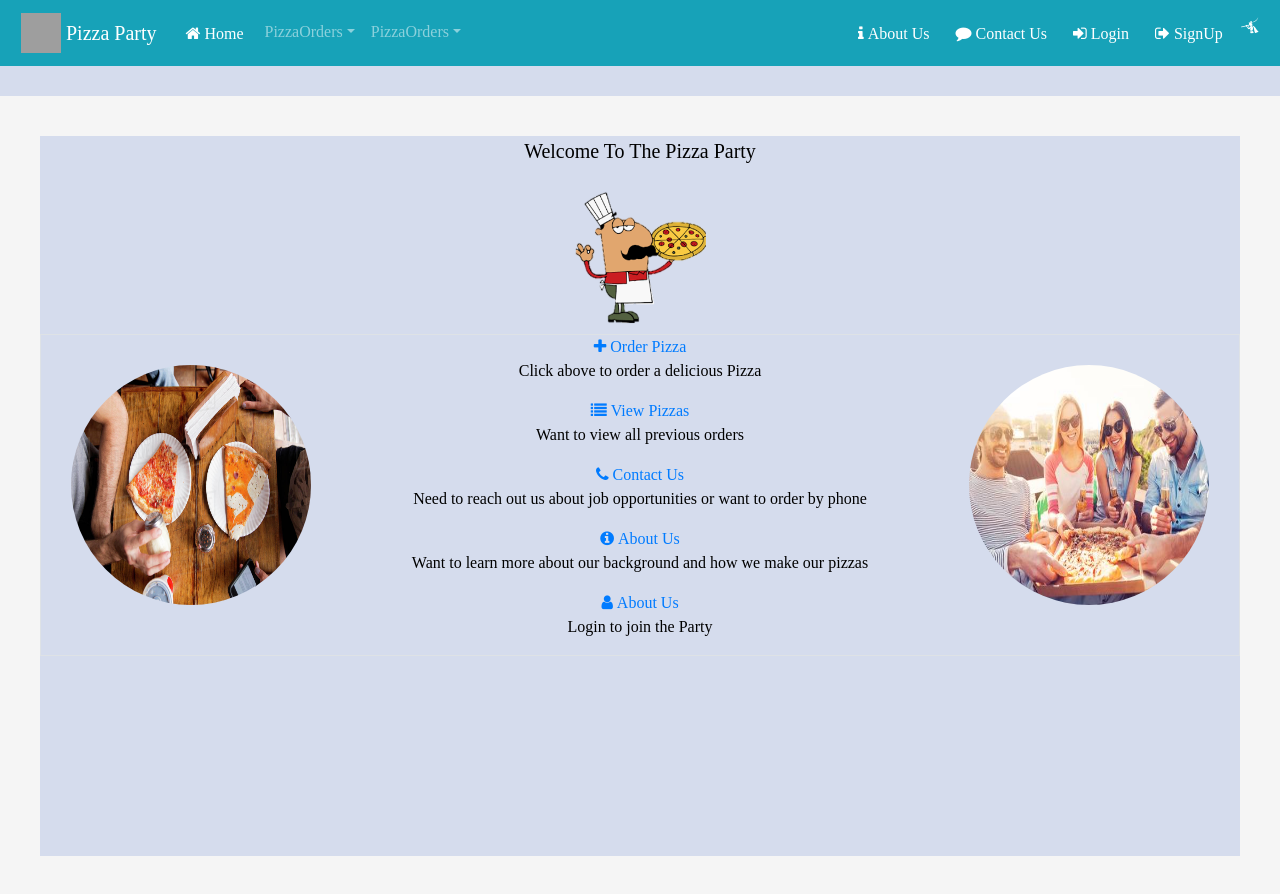
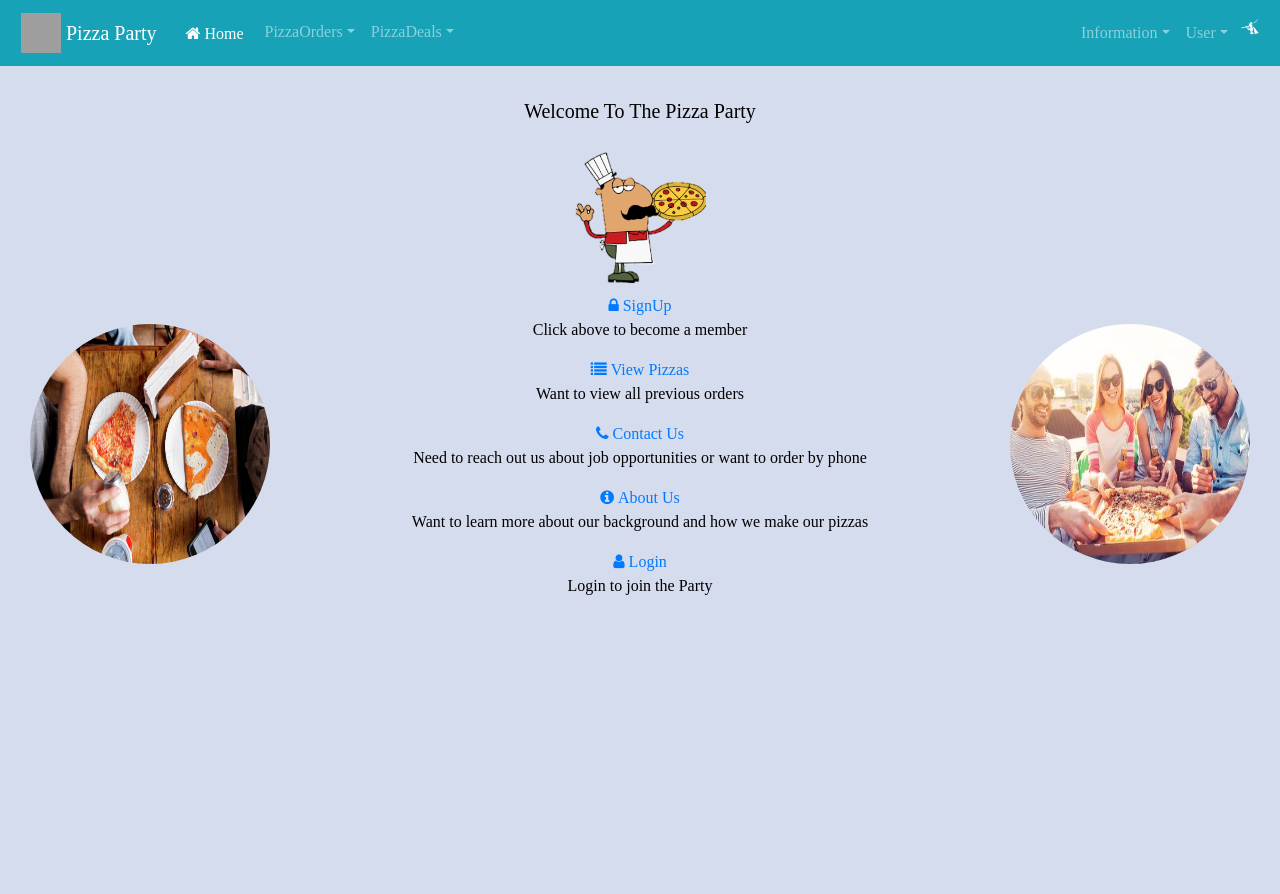
Before and after one commit to AndrewMinogue/WebAppDevelopmentVueAssignment, a Vue app: page /contactus in a window 1280 px wide. Built offline with nearby package versions, Linux system fonts and the light colour scheme; grey boxes are pictures that could not be loaded; what vue-sweetalert2, vue-tables-2, vueform would draw is missing.

Commit message:
Added Another route for pizza deals

```diff
--- a/src/App.vue
+++ b/src/App.vue
@@ -7,20 +7,24 @@
       <b-collapse is-nav id="nav_collapse">
         <b-navbar-nav >
           <b-nav-item to="/#"><i class="fa fa-home" style="padding: 5px; color: white;"> Home</i></b-nav-item>
-          <b-nav-item-dropdown text="PizzaOrders" right>
+          <b-nav-item-dropdown  style="color: white;" text="PizzaOrders" right>
             <b-dropdown-item to="/OrderPizza">Order Pizza</b-dropdown-item>
             <b-dropdown-item to="/Pizzas">View All Orders</b-dropdown-item>
           </b-nav-item-dropdown>
-          <b-nav-item-dropdown text="PizzaOrders" right>
+          <b-nav-item-dropdown style="color: white;"  text="PizzaDeals" right>
             <b-dropdown-item to="/MakePizzaDeal">Make Pizza Deal</b-dropdown-item>
             <b-dropdown-item to="/PizzaDeals">View Pizza Deals</b-dropdown-item>
           </b-nav-item-dropdown>
         </b-navbar-nav>
         <b-navbar-nav class="ml-auto">
-          <b-nav-item to="/AboutUs"><i class="fa fa-info" style="padding: 5px; color: white;"> About Us</i></b-nav-item>
-          <b-nav-item to="/ContactUs"><i class="fa fa-comment" style="padding: 5px; color: white;"> Contact Us</i></b-nav-item>
-          <b-nav-item to="/Login"><i class="fa fa-sign-in" style="padding: 5px; color: white;"> Login</i></b-nav-item>
-          <b-nav-item to="/SignUp"><i class="fa fa-sign-out" style="padding: 5px; color: white;" > SignUp</i></b-nav-item>
+          <b-nav-item-dropdown style="color: white;" text="Information" right>
+            <b-dropdown-item to="/AboutUs">About Us</b-dropdown-item>
+            <b-dropdown-item to="/ContactUs">Contact Us</b-dropdown-item>
+          </b-nav-item-dropdown>
+          <b-nav-item-dropdown text="User" right>
+            <b-dropdown-item to="/Login">Login</b-dropdown-item>
+            <b-dropdown-item to="/SignUp">Sign Up</b-dropdown-item>
+          </b-nav-item-dropdown>
           <i class="fa fa-pied-piper-alt fa-1x" style="padding: 5px; color: white;"></i>
         </b-navbar-nav>
       </b-collapse>
@@ -33,30 +37,8 @@
   export default {
     data () {
       return {
-        sideNav: false
       }
     },
-    computed: {
-      menuItems () {
-        let menuItems = [
-            {class: 'face', title: 'Sign up', link: '/SignUp'},
-            {class: 'lock_open', title: 'Sign in', link: '/Login'},
-            {class: 'fa fa-info', title: 'About Us', link: '/AboutUs'},
-            {class: 'fa fa-comment', title: 'Contact Us', link: '/ContactUs'},
-        ]
-        if (this.userIsAuthenticated) {
-          menuItems = [
-            {class: 'supervisor_account', title: 'View Meetups', link: '/OrderPizza'},
-            {class: 'room', title: 'Organize Meetup', link: '/Pizzas'},
-            {class: 'person', title: 'Profile', link: '/Mapx'}
-          ]
-        }
-        return menuItems
-      },
-      userIsAuthenticated () {
-        return this.$store.getters.user !== null && this.$store.getters.user !== undefined
-      }
-    }
   }
 </script>
 
--- /dev/null
+++ b/src/components/EditDeal.vue
@@ -0,0 +1,77 @@
+<template>
+  <div id="app1" class="hero">
+    <h3 class="vue-title"><i style="padding: 1px"></i>{{messagetitle}}</h3>
+    <div class="container mt-3 mt-sm-5">
+      <div class="row justify-content-center">
+        <div class="col-md-6">
+          <template v-if="childDataLoaded">
+            <pizzadeal-form :pizzadeal="pizzadeal" pizzaDealTitle="Update Pizza Deal"
+                        @order-is-created-updated="updatePizzaDeal"></pizzadeal-form>
+          </template>
+        </div><!-- /col -->
+      </div><!-- /row -->
+    </div><!-- /container -->
+  </div>
+</template>
+
+<script>
+  import PizzaDealForm from '@/components/PizzaDealForm'
+  import dealpizza from "@/services/dealpizza";
+
+  export default {
+    data () {
+      return {
+        pizzadeal: {},
+        childDataLoaded: false,
+        temp: {},
+        messagetitle: ' '
+      }
+    },
+    components: {
+      'pizzadeal-form': PizzaDealForm
+    },
+    created () {
+      this.getPizzaDeal()
+    },
+    methods: {
+      getPizzaDeal: function () {
+        dealpizza.fetchPizzaDeal(this.$router.params)
+          .then(response => {
+            this.temp = response.data
+            this.pizzadeal = this.temp[0]
+            this.childDataLoaded = true
+            console.log('Getting Pizza Deal to Edit: ' + JSON.stringify(this.pizzadeal, null, 5))
+          })
+          .catch(error => {
+            this.errors.push(error)
+            console.log(error)
+          })
+      },
+      updatePizzaDeal: function (pizzadeal) {
+        console.log('Before PUT ' + JSON.stringify(pizzadeal, null, 5))
+        dealpizza.putPizzaDeal(this.$router.params, pizzadeal)
+          .then(response => {
+            console.log(response)
+            console.log('AFTER PUT ' + JSON.stringify(pizzadeal, null, 5))
+          })
+          .catch(error => {
+            this.errors.push(error)
+            console.log(error)
+          })
+      }
+    }
+  }
+</script>
+
+<style scoped>
+  #app1 {
+    width: 95%;
+    margin: 0 auto;
+  }
+  .vue-title {
+    margin-top: 30px;
+    text-align: center;
+    font-size: 45pt;
+    margin-bottom: 10px;
+  }
+</style>
--- a/src/components/Home.vue
+++ b/src/components/Home.vue
@@ -8,11 +8,11 @@
         </td>
       </tr>
     </table>
-    <div align="center" class="middle border" >
+    <div align="center" class="middle" >
         <img src="../assets/peoplepizza.jpg" alt="description here" style="float:right;padding: 30px;border-radius: 50%" height="300" width="300"/>
             <img src="../assets/pp1.jpg" alt="description here" style="float:left;padding: 30px;border-radius: 50%" height="300" width="300"/>
-                <router-link to="/orderpizza"><i class="fa fa-plus">  Order Pizza</i></router-link>
-              <p class="lead1"> Click above to order a delicious Pizza</p>
+                <router-link to="/SignUp"><i class="fa fa-lock">  SignUp</i></router-link>
+              <p class="lead1"> Click above to become a member</p>
                 <router-link to="/pizzas"><i class="fa fa-list">  View Pizzas</i></router-link>
               <br/>
                 <p class="lead1">Want to view all previous orders</p>
@@ -22,8 +22,9 @@
                 <router-link to="/aboutus"><i class="fa fa-info-circle">  About Us</i></router-link>
               <br/>
                 <p class="lead1"> Want to learn more about our background and how we make our pizzas</p>
-                <router-link to="/login"><i class="fa fa-user">  About Us</i></router-link>
+                <router-link to="/login"><i class="fa fa-user">  Login</i></router-link>
                 <p class="lead1"> Login to join the Party</p>
+
     </div>
   </div>
 </template>
@@ -33,10 +34,6 @@
   .hero {
     height: 100vh;
     margin-top: 0px;
-    border-style: solid;
-    border-color: whitesmoke;
-    border-width: 40px;
-    border-position: fixed;
     margin-left: 0px;
     align-items: center;
     justify-content: center;
--- a/src/components/MakePizzaDeal.vue
+++ b/src/components/MakePizzaDeal.vue
@@ -8,11 +8,11 @@
           <form @submit.prevent="submit">
             <div class="form-group">
               <label class="form-label">Please Enter a deal name</label>
-              <input class="form__input" id="deals" name="deals" v-model="deals"/>
+              <input class="form__input" id="dealpizza" name="dealpizza" v-model="dealpizza"/>
             </div>
             <div class="form-group">
-              <label class="form-label">Pick a Pizza type</label>
-              <select type="text" v-model="pizza">
+              <label class="form-label" style="width:540px">Pick a Pizza type</label>
+              <select type="text" class="form-control" v-model="pizza">
                 <option value="null" selected disabled hidden>Pick A Pizza Type</option>
                 <option value="Pepperoni">Pepperoni</option>
                 <option value="MeatLover">MeatLover</option>
@@ -28,7 +28,7 @@
             </div>
             <div class="form-group">
               <label class="form-label">Please pick a drink!</label>
-              <select type="text" v-model="drink">
+              <select type="text" class="form-control"  v-model="drink">
                 <option value="null" selected disabled hidden>Pick A Pizza Type</option>
                 <option value="Coke">Coke</option>
                 <option value="7up">7up</option>
@@ -75,7 +75,7 @@
   import Vue from 'vue'
   import Vuelidate from 'vuelidate'
   import VueForm from 'vueform'
-  import pizzadeals from "../services/pizzadeals";
+  import dealpizza from "../services/dealpizza";
   import * as firebase from 'firebase';
   import { required, minLength, maxLength, between } from 'vuelidate/lib/validators';
 
@@ -94,18 +94,18 @@
     data () {
       return {
         messagetitle: ' Create your own pizza deal ',
-        deals: '',
+        dealpizza: '',
         pizza: '',
         side: '',
         drink:'',
         price:0,
         submitStatus: null,
         rating: 0,
-        pizzadeals: {},
+        pizzadeal: {},
       }
     },
     validations: {
-      deals:
+      dealpizza:
         {
           required,
           minLength: minLength(4)
@@ -145,16 +145,16 @@
             this.submitStatus = 'PENDING'
             setTimeout(() => {
               this.submitStatus = 'OK'
-              var pizzadeals = {
-                deals: this.deals,
+              var pizzadeal = {
+                dealpizza: this.dealpizza,
                 side: this.side,
                 price: this.price,
                 drink: this.drink,
                 pizza: this.pizza,
                 rating: this.rating
               }
-              this.pizzadeals = pizzadeals
-              this.submitPizzaDeal(this.pizzadeals)
+              this.pizzadeal = dealpizza
+              this.submitPizzaDeal(this.pizzadeal)
             }, 500)
           }
         }else{
@@ -163,7 +163,7 @@
       },
       submitPizzaDeal: function (pizzadeal) {
 
-        pizzadeals.postPizzaDeal(pizzadeal)
+        dealpizza.postPizzaDeal(pizzadeal)
           .then(response => {
             console.log(response)
           })
@@ -179,18 +179,19 @@
 
 
 <style scoped>
+  .hero {
+    height: 100vh;
+    margin-top: 0px;
+    margin-left: 0px;
+    align-items: center;
+    justify-content: center;
+    text-align: center;
+    color: #000;
+  }
   .vue-title {
     margin-top: 30px;
     text-align: center;
     font-size: 45pt;
-    color: #000000;
-  }
-  .hero {
-    height: 100vh;
-    margin-top: 30px;
-    align-items: center;
-    justify-content: center;
-    text-align: center;
     color: #000000;
   }
   #app1 {
--- a/src/components/OrderPizza.vue
+++ b/src/components/OrderPizza.vue
@@ -8,7 +8,7 @@
   <form @submit.prevent="submit">
     <div class="form-group">
       <label class="form-label">Select Payment Type</label>
-      <select type="text" v-model="paymenttype">
+      <select type="text" class="form-control" v-model="paymenttype">
         <option value="null" selected disabled hidden>Choose Payment Type</option>
         <option value="Direct">Direct</option>
         <option value="PayPal">PayPal</option>
@@ -163,6 +163,7 @@
 
 
     <style scoped>
+
       .vue-title {
         margin-top: 30px;
         text-align: center;
--- a/src/components/OrderPizzaForm.vue
+++ b/src/components/OrderPizzaForm.vue
@@ -113,6 +113,8 @@
           },
         methods: {
           submit () {
+            var user = firebase.auth().currentUser;
+            if (user) {
             console.log('submit!')
             this.$v.$touch()
             if (this.$v.$invalid) {
@@ -134,7 +136,9 @@
                 this.$emit('order-is-created-updated', this.pizzas)
               }, 500)
             }
-          },
+          } else{
+            }
+          }
         }
       }
 
--- a/src/components/PizzaDealForm.vue
+++ b/src/components/PizzaDealForm.vue
@@ -4,7 +4,6 @@
     <div class="container mt-3 mt-sm-5">
       <div class="row justify-content-center">
         <div class="col-md-6">
-
           <form @submit.prevent="submit">
             <div class="form-group">
               <label class="form-label">Please Enter a deal name</label>
@@ -12,7 +11,7 @@
             </div>
             <div class="form-group">
               <label class="form-label">Pick a Pizza type</label>
-              <select type="text" v-model="pizza">
+              <select type="text"  class="form-control"  v-model="pizza">
                 <option value="null" selected disabled hidden>Pick A Pizza Type</option>
                 <option value="Pepperoni">Pepperoni</option>
                 <option value="MeatLover">MeatLover</option>
@@ -24,11 +23,11 @@
             </div>
             <div class="form-group">
               <label class="form-label">What Side would you Like?</label>
-              <input class="form__input" id="deal" name="deal" v-model="deal"/>
+              <input class="form__input" id="side" name="side" v-model="side"/>
             </div>
             <div class="form-group">
               <label class="form-label">Please pick a drink!</label>
-              <select type="text" v-model="drink">
+              <select type="text"  class="form-control"  v-model="drink">
                 <option value="null" selected disabled hidden>Pick A Pizza Type</option>
                 <option value="Coke">Coke</option>
                 <option value="7up">7up</option>
@@ -88,27 +87,26 @@
 
   export default {
     name: 'MakePizzaDeal',
-    props: ['pizzaDealTitle','pizzadeals'],
+    props: ['pizzaDealTitle','pizzadeal'],
     data () {
       return {
         messagetitle: ' Place An Order ',
-        deals: this.pizzadeals.deals,
-        pizza: this.pizzadeals.pizza,
-        side: this.pizzadeals.side,
-        drink:this.pizzadeals.drink,
-        price:this.pizzadeals.price,
+        deals: this.pizzadeal.deals,
+        pizza: this.pizzadeal.pizza,
+        side: this.pizzadeal.side,
+        drink:this.pizzadeal.drink,
+        price:this.pizzadeal.price,
         submitStatus: null,
         rating: 0,
-        pizzas: {},
+        pizzadeal: {},
       }
     },
     validations: {
-      deals:
-        {
+      deals:{
           required,
           minLength: minLength(4)
         },
-      pizza: {
+      pizza:{
         required,
         maxLength: maxLength(20)
       },
@@ -139,17 +137,17 @@
           this.submitStatus = 'PENDING'
           setTimeout(() => {
             this.submitStatus = 'OK'
-            var pizzadeals = {
-              deals: this.pizzadeals.deals,
-              pizza: this.pizzadeals.pizza,
-              side: this.pizzadeals.side,
-              drink:this.pizzadeals.drink,
-              price:this.pizzadeals.price,
+            var pizzadeal = {
+              deals: this.deals,
+              pizza: this.pizza,
+              side: this.side,
+              drink:this.drink,
+              price:this.price,
             }
-            this.pizzas = pizzas;
-            console.log('Submitting in OrderForm : ' +
-              JSON.stringify(this.pizzas, null, 5))
-            this.$emit('order-is-created-updated', this.pizzas)
+            this.pizzadeal = pizzadeal;
+            console.log('Submitting in PizzaDealForm : ' +
+              JSON.stringify(this.pizzadeal, null, 5))
+            this.$emit('pizzadeal-is-created-updated', this.pizzadeal)
           }, 500)
         }
       },
@@ -161,14 +159,14 @@
 
 <style scoped>
   .vue-title {
-    margin-top: 30px;
+    margin-top: 10px;
     text-align: center;
     font-size: 45pt;
     margin-bottom: 10px;
   }
   #app1 {
     width: 95%;
-    margin: 0 auto;
+    margin-top: 10px;
   }
   .required-field > label::after {
     content: '*';
--- a/src/components/PizzaDeals.vue
+++ b/src/components/PizzaDeals.vue
@@ -1,8 +1,8 @@
 <template>
   <div id="app1">
-    <v-client-table :columns="columns" :data="pizzadeals" :options="options">
+    <v-client-table :columns="columns" :data="pizzadeal" :options="options">
       <a slot="upvote" slot-scope="props" class="fa fa-thumbs-up fa-2x VueTables__sortable"  @click="upvotePizzaDeal(props.row._id)"></a>
-      <a slot="edit" slot-scope="props" class="fa fa-edit fa-2x VueTables__sortable" @click="editPizzaDeal(props.row._id)"></a>
+      <a slot="editdeal" slot-scope="props" class="fa fa-edit fa-2x VueTables__sortable" @click="editPizzaDeal(props.row._id)"></a>
       <a slot="remove" slot-scope="props" class="fa fa-trash-o fa-2x VueTables__sortable" @click="deletePizzaDeal(props.row._id)"></a>
     </v-client-table>
   </div>
@@ -10,7 +10,7 @@
 
 <script>
 
-  import pizzadeals from '@/services/pizzadeals'
+  import dealpizza from '@/services/dealpizza'
   import Vue from 'vue'
   import VueTables from 'vue-tables-2'
 
@@ -21,10 +21,10 @@
     data () {
       return {
         messagetitle: ' List of Pizzas ',
-        pizzadeals: [{"deals" : String , "pizza" : String , "price" : Number , "side" : String , "drink" : String ,  "rating": Number }],
+        pizzadeal: [{"deals" : String , "pizza" : String , "side" : String , "drink" : String , "price" : Number  ,  "rating": Number }],
         errors: [],
         props: ['_id'],
-        columns: ['_id', 'deals', 'pizza', 'price','side','drink','rating','upvote','remove','edit'],
+        columns: ['_id', 'deals', 'pizza','side','drink' ,'price','rating','upvote','remove','editdeal'],
         options: {
           sortable: ['upvotes'],
           firtable:[],
@@ -33,8 +33,8 @@
             _id: 'ID',
             deals: 'Deal Name',
             pizza: 'Pizza Type',
+            drink: 'Drink',
             price: 'Price',
-            drink: 'Drink',
             side: 'Side',
             rating: 'rating',
           }
@@ -47,10 +47,10 @@
     },
     methods: {
       loadPizzaDeals: function () {
-        pizzadeals.fetchPizzaDeals()
+        dealpizza.fetchPizzaDeals()
           .then(response => {
-            this.pizzas = response.data
-            console.log(this.pizzas)
+            this.pizzadeal = response.data
+            console.log(this.pizzadeal)
           })
           .catch(error => {
             this.errors.push(error)
@@ -58,9 +58,8 @@
           })
       },
       upvotePizzaDeal: function (id) {
-        pizzadeals.upvotePizzaDeal(id)
+        dealpizza.upvotePizzaDeal(id)
           .then(response => {
-
             console.log(response)
           })
           .catch(error => {
@@ -70,8 +69,6 @@
       },
 
       deletePizzaDeal: function (id) {
-        var user = firebase.auth().currentUser;
-        if (user) {
           this.$swal({
             title: 'Are you sure?',
             text: 'You can\'t Undo this action',
@@ -84,7 +81,7 @@
           }).then((result) => {
             console.log('SWAL Result : ' + result.value)
             if (result.value === true) {
-              pizzadeals.deletePizzaDeal(id)
+              dealpizza.deletePizzaDeal(id)
                 .then(response => {
                   // JSON responses are automatically parsed.
                   this.message = response.data
@@ -103,13 +100,10 @@
               this.$swal('Cancelled', 'Your Deal lives another day!', 'info')
             }
           })
-        }else{
-
-        }
       },
       editPizzaDeal: function (id) {
         this.$router.params = id
-        this.$router.push('edit')
+        this.$router.push('editdeal')
       }
     }
   }
--- a/src/router/index.js
+++ b/src/router/index.js
@@ -6,6 +6,7 @@ import AboutUs from '@/components/AboutUs'
 import ContactUs from '@/components/ContactUs'
 import Pizzas from '@/components/Pizzas'
 import Edit from '@/components/Edit'
+import EditDeal from '@/components/EditDeal'
 import SignUp from '@/components/SignUp'
 import Login from '@/components/Login'
 import MakePizzaDeal from '@/components/MakePizzaDeal'
@@ -47,6 +48,12 @@ export default new Router({
       props: true
     },
     {
+      path: '/editdeal',
+      name: 'EditDeal',
+      component: EditDeal,
+      props: true
+    },
+    {
       path: '/login',
       name: 'Login',
       component: Login
--- a/src/services/pizzadeals.js
+++ b/src/services/dealpizza.js
@@ -16,10 +16,10 @@ export default {
   deletePizzaDeal (id) {
     return Api().delete(`/pizzadeal/${id}`)
   },
-  putOrder (id, pizzadeals) {
-    console.log('REQUESTING ' + pizzadeals._id + ' ' +
-      JSON.stringify(pizzadeals, null, 5))
-    return Api().put(`/pizzadeal/${id}`, pizzadeals,
+  putPizzaDeal (id, pizzadeal) {
+    console.log('REQUESTING ' + pizzadeal._id + ' ' +
+      JSON.stringify(pizzadeal, null, 5))
+    return Api().put(`/pizzadeal/${id}`, pizzadeal,
       { headers: {'Content-type': 'application/json'} })
   }
 
```
